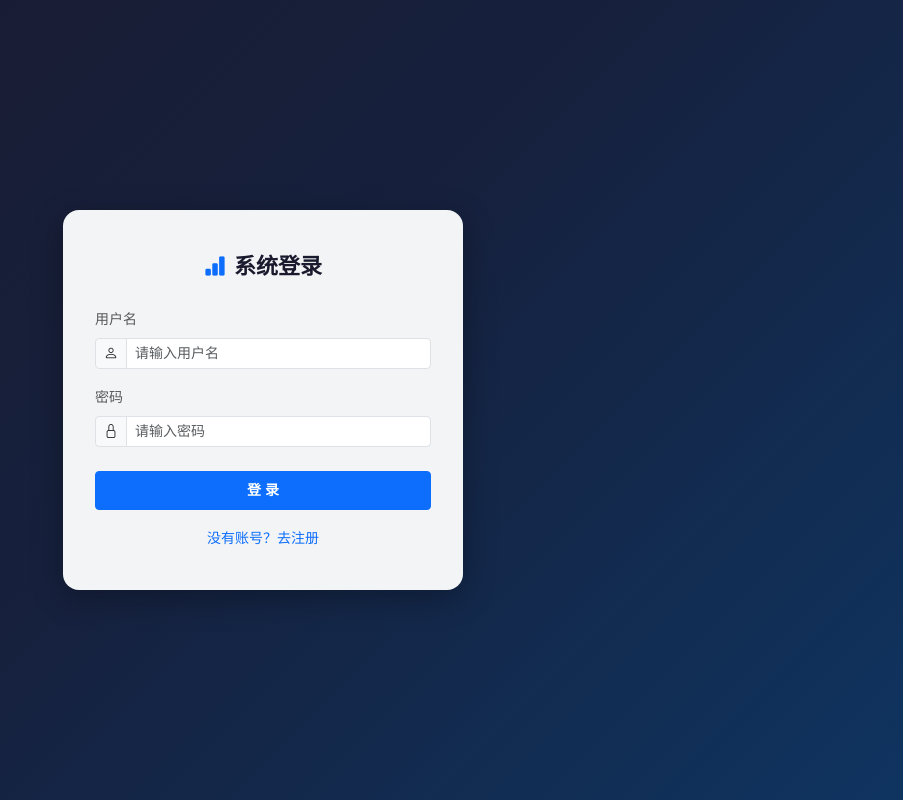
After one commit to lu-zizhi/ecommerce_viz, a Flask app: page /auth/login in a window 1280 px wide. The commit adds this page. Shown: the whole page, without its empty margins (377-1280 px from the left). Run offline with Flask 3, Linux system fonts and the light colour scheme.

Commit message:
新增用户登录，1.1

```diff
--- a/app/routes/__init__.py
+++ b/app/routes/__init__.py
@@ -0,0 +1 @@
+# init
--- a/app/routes/ai.py
+++ b/app/routes/ai.py
@@ -1,16 +1,19 @@
 from flask import Blueprint, render_template, request, jsonify
 from app.services.nl2vis import nl2vis
+from flask_login import login_required  # 引入加锁工具
+
 
 # 定义蓝图
 ai_bp = Blueprint('ai', __name__)
 
-
 @ai_bp.route('/')
+@login_required
 def index():
     return render_template('ai_chat.html')
 
 
 @ai_bp.route('/query', methods=['POST'])
+@login_required
 def query():
     """
     接收自然语言查询，返回图表配置和洞察
--- /dev/null
+++ b/app/routes/auth.py
@@ -0,0 +1,64 @@
+from flask import Blueprint, render_template, redirect, url_for, request, flash
+from flask_login import login_user, logout_user, login_required, current_user
+from app.models import User
+from app import db
+
+auth_bp = Blueprint('auth', __name__)
+
+
+@auth_bp.route('/login', methods=['GET', 'POST'])
+def login():
+    # 如果用户已经登录过，直接轰去首页看板
+    if current_user.is_authenticated:
+        return redirect(url_for('main.index'))
+
+    if request.method == 'POST':
+        username = request.form.get('username', '').strip()
+        password = request.form.get('password', '').strip()
+
+        user = User.query.filter_by(username=username).first()
+        if user and user.check_password(password):
+            login_user(user, remember=True)  # remember=True 开启记住我功能
+            return redirect(url_for('main.index'))
+
+        flash('用户名或密码错误，请重试', 'danger')
+
+    return render_template('login.html')
+
+
+@auth_bp.route('/register', methods=['GET', 'POST'])
+def register():
+    if current_user.is_authenticated:
+        return redirect(url_for('main.index'))
+
+    if request.method == 'POST':
+        username = request.form.get('username', '').strip()
+        password = request.form.get('password', '').strip()
+
+        if not username or not password:
+            flash('用户名和密码不能为空', 'danger')
+            return render_template('register.html')
+
+        if User.query.filter_by(username=username).first():
+            flash('该用户名已被占用', 'danger')
+            return render_template('register.html')
+
+        # 创建新用户，哈希加密密码
+        new_user = User(username=username)
+        new_user.set_password(password)
+
+        db.session.add(new_user)
+        db.session.commit()
+
+        flash('注册成功！请登录您的账号', 'success')
+        return redirect(url_for('auth.login'))
+
+    return render_template('register.html')
+
+
+@auth_bp.route('/logout')
+@login_required
+def logout():
+    logout_user()
+    flash('您已成功退出登录', 'info')
+    return redirect(url_for('auth.login'))
--- a/app/services/__init__.py
+++ b/app/services/__init__.py
@@ -0,0 +1 @@
+# init
--- a/app/templates/base.html
+++ b/app/templates/base.html
@@ -143,6 +143,12 @@
            href="/ai">
             <i class="bi bi-robot"></i>智能分析
         </a>
+    <span class="nav-link text-white-50 small d-flex align-items-center ms-3" style="pointer-events: none;">
+        <i class="bi bi-user-check text-success me-1"></i>{{ current_user.username }}
+    </span>
+    <a class="nav-link text-danger-emphasis" href="{{ url_for('auth.logout') }}">
+        <i class="bi bi-box-arrow-right"></i>退出
+    </a>
     </div>
 </nav>
 
--- /dev/null
+++ b/app/templates/login.html
@@ -0,0 +1,75 @@
+<!DOCTYPE html>
+<html lang="zh-CN">
+<head>
+    <meta charset="UTF-8">
+    <title>登录 - 跨境电商智能可视化系统</title>
+    <link href="https://cdn.jsdelivr.net/npm/bootstrap@5.3.0/dist/css/bootstrap.min.css" rel="stylesheet">
+    <link href="https://cdn.jsdelivr.net/npm/bootstrap-icons@1.11.0/font/bootstrap-icons.css" rel="stylesheet">
+    <style>
+        body {
+            background: linear-gradient(135deg, #1a1a2e 0%, #16213e 50%, #0f3460 100%);
+            height: 100vh;
+            display: flex;
+            align-items: center;
+            justify-content: center;
+            font-family: 'Microsoft YaHei', sans-serif;
+        }
+        .login-card {
+            background: rgba(255, 255, 255, 0.95);
+            border-radius: 16px;
+            box-shadow: 0 8px 32px rgba(0,0,0,0.3);
+            width: 400px;
+            padding: 40px 32px;
+        }
+        .brand-title {
+            color: #1a1a2e;
+            font-weight: 700;
+            font-size: 22px;
+            text-align: center;
+            margin-bottom: 24px;
+        }
+    </style>
+</head>
+<body>
+
+<div class="login-card">
+    <div class="brand-title">
+        <i class="bi bi-bar-chart-fill text-primary me-2"></i>系统登录
+    </div>
+
+    {% with messages = get_flashed_messages(with_categories=true) %}
+        {% if messages %}
+            {% for category, message in messages %}
+                <div class="alert alert-{{ category }} alert-dismissible fade show py-2 px-3" role="alert" style="font-size:13px;">
+                    {{ message }}
+                    <button type="button" class="btn-close py-2" data-bs-dismiss="alert"></button>
+                </div>
+            {% endfor %}
+        {% endif %}
+    {% endwith %}
+
+    <form method="POST" action="{{ url_for('auth.login') }}">
+        <div class="mb-3">
+            <label class="form-label small text-muted">用户名</label>
+            <div class="input-group input-group-sm">
+                <span class="input-group-text"><i class="bi bi-person"></i></span>
+                <input type="text" name="username" class="form-control" required placeholder="请输入用户名">
+            </div>
+        </div>
+        <div class="mb-4">
+            <label class="form-label small text-muted">密码</label>
+            <div class="input-group input-group-sm">
+                <span class="input-group-text"><i class="bi bi-lock"></i></span>
+                <input type="password" name="password" class="form-control" required placeholder="请输入密码">
+            </div>
+        </div>
+        <button type="submit" class="btn btn-primary w-100 btn-sm py-2 fw-semibold">登 录</button>
+    </form>
+    <div class="text-center mt-3">
+        <a href="{{ url_for('auth.register') }}" class="text-decoration-none small">没有账号？去注册</a>
+    </div>
+</div>
+
+<script src="https://cdn.jsdelivr.net/npm/bootstrap@5.3.0/dist/js/bootstrap.bundle.min.js"></script>
+</body>
+</html>
--- a/requirements.txt
+++ b/requirements.txt
@@ -25,3 +25,4 @@ typing_extensions==4.15.0
 tzdata==2025.3
 urllib3==2.6.3
 Werkzeug==3.1.6
+flask-login==0.6.3
--- a/run.py
+++ b/run.py
@@ -1,8 +1,6 @@
 from app import create_app
 
-# 创建 app 实例
 app = create_app()
 
 if __name__ == '__main__':
-    # debug=True 开发时自动重载，报错时显示详细信息
-    app.run(debug=True, host='0.0.0.0', port=5000)
+    app.run(host='0.0.0.0', port=5000, debug=True)
```
Also changed, not shown: app/__init__.py (+26 -16 lines), app/models.py (+26 -0 lines), app/routes/data.py (+7 -0 lines), app/routes/main.py (+8 -3 lines), app/templates/register.html (added, +75 -0 lines).
